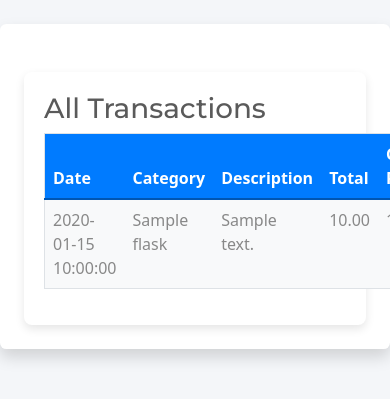
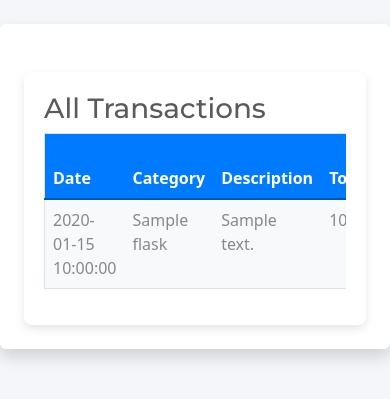
Before and after one commit to gianluca95/flask-finance-app, a Flask app: page /transactions in a window 390 px wide; the page is wider, and only the part inside the window is pictured. Shown: the part 58-457 px from the top of that part. Run offline with Flask 3, Linux system fonts and the light colour scheme; a database or web service that is not in the repository returns one stand-in record (values such as "Sample title"); some libraries are stand-ins or nearby versions.

Commit message:
make table mobile responsive

```diff
--- a/templates/transactions.html
+++ b/templates/transactions.html
@@ -4,6 +4,7 @@
 <div class="container mt-4">
     <h1>All Transactions</h1>
 
+    <div class="table-responsive"> <!-- Add this wrapper -->
         <table class="table table-hover">
             <thead class="table-light">
                 <tr>
@@ -38,4 +39,5 @@
             </tbody>
         </table>
     </div>
+</div>
 {% endblock %}
```
Lines whose indentation alone changed are shown as unchanged.
